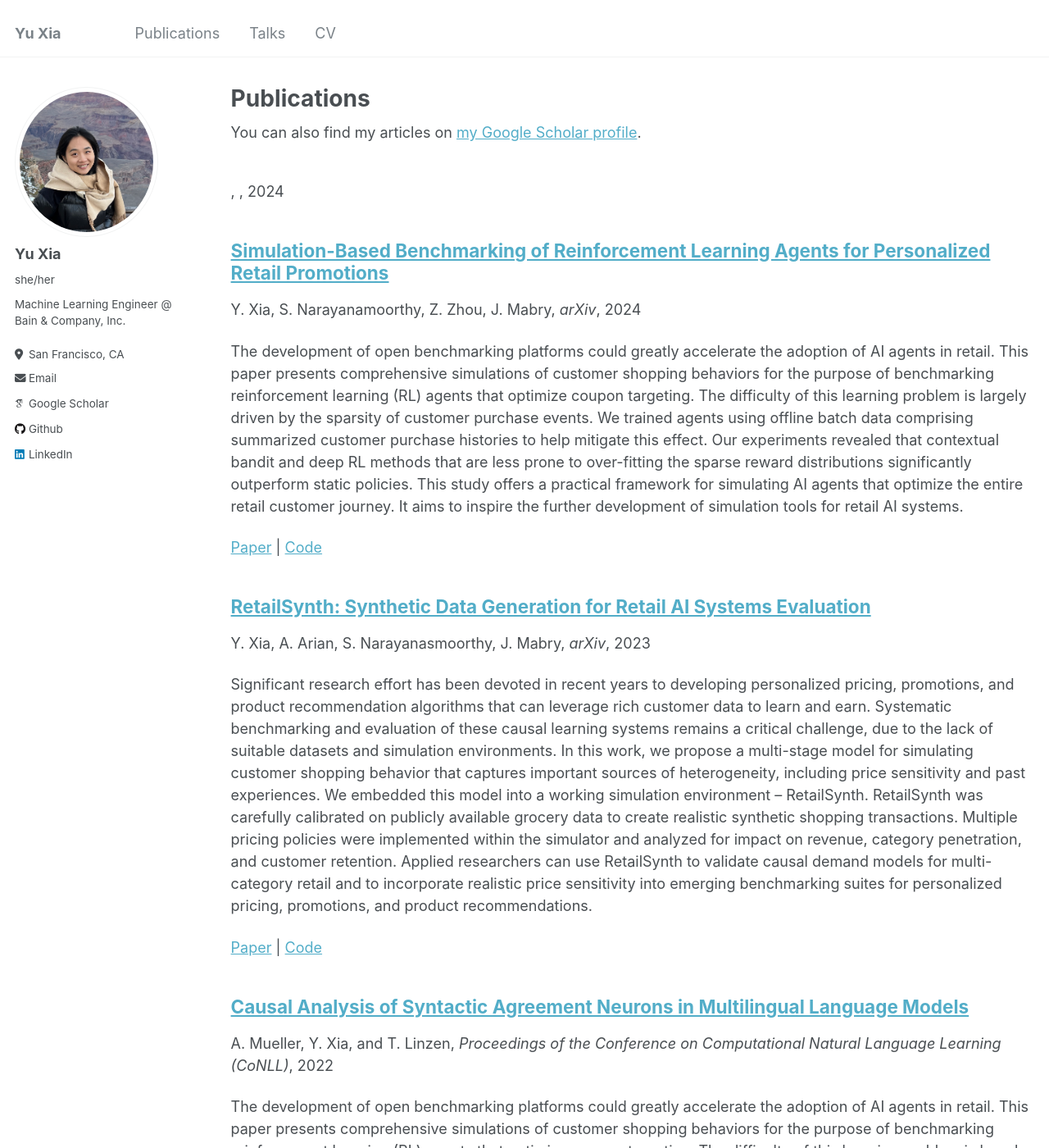
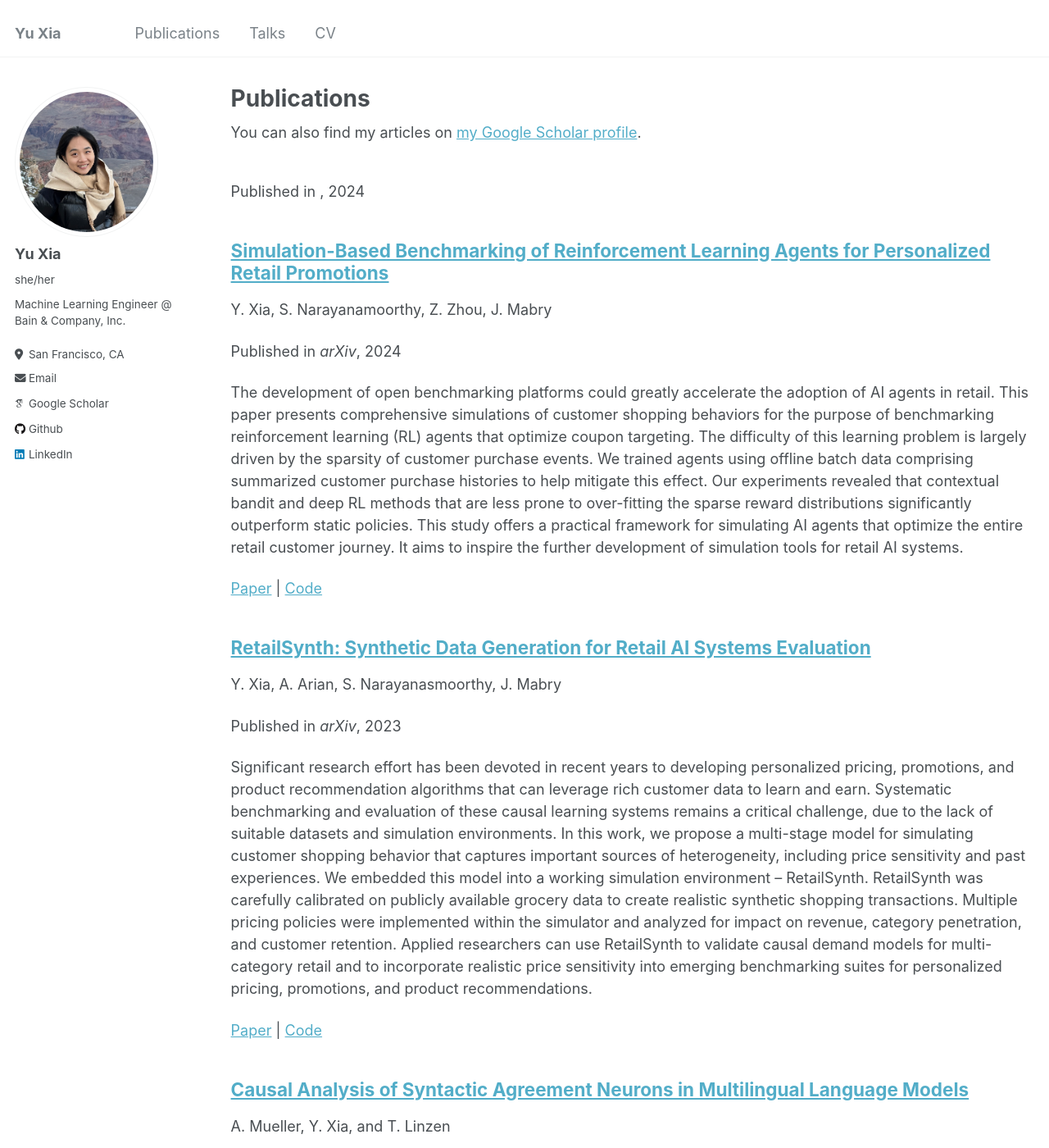
Before and after one commit to YuXia-SR/yuxia-sr.github.io, a Jekyll site: the page built from _pages/publications.md, in a window 1280 px wide and 1400 px high. Shown: the whole window at 82% size. Built offline with Jekyll 4.4.1, drawn with Linux system fonts in a browser that asks for light colours; some web fonts are replaced.

Commit message:
fix template

```diff
--- a/_includes/archive-single.html
+++ b/_includes/archive-single.html
@@ -41,7 +41,8 @@
         {% if post.collection == 'teaching' %}
           <p> {{ post.type }}, <i>{{ post.venue }}</i>, {{ post.date | default: "1900-01-01" | date: "%Y" }} </p>
         {% elsif post.collection == 'publications' %}
-          <p>{{ post.author }}, <i>{{ post.venue }}</i>, {{ post.date | default: "1900-01-01" | date: "%Y" }}</p>
+          <p>{{ post.author }}</p>
+          <p>Published in <i>{{ post.venue }}</i>, {{ post.date | default: "1900-01-01" | date: "%Y" }} </p>
         {% elsif post.date %}
          <p class="page__date"><strong><i class="fa fa-fw fa-calendar" aria-hidden="true"></i> {{ site.data.ui-text[site.locale].date_label | default: "Published:" }}</strong> <time datetime="{{ post.date | default: "1900-01-01" | date_to_xmlschema }}">{{ post.date | default: "1900-01-01" | date: "%B %d, %Y" }}</time></p>
         {% endif %}
@@ -53,13 +54,13 @@
     {% endif %}
 
     {% if post.paperurl and post.codeurl%}
-      <a href="{{ post.paperurl }}">Paper</a> | <a href="{{ post.codeurl }}">Code</a>
+      <p><a href="{{ post.paperurl }}">Paper</a> | <a href="{{ post.codeurl }}">Code</a></p>
     {% elsif post.paperurl %}
-      <br /><a href="{{ post.paperurl }}">Paper</a>
+      <p><a href="{{ post.paperurl }}">Paper</a></p>
     {% elsif post.codeurl %}
-      <a href="{{ post.codeurl }}">Code</a>
+      <p><a href="{{ post.codeurl }}">Code</a></p>
     {% elsif post.paperurl and post.codeurl and post.videourl%}
-      <a href="{{ post.paperurl }}">Paper</a> | <a href="{{ post.codeurl }}">Code</a>| <a href="{{ post.videourl }}">Video</a>
+      <p><a href="{{ post.paperurl }}">Paper</a> | <a href="{{ post.codeurl }}">Code</a></p> | <a href="{{ post.videourl }}">Video</a></p>
     {% endif %}
 
   </article>
```
